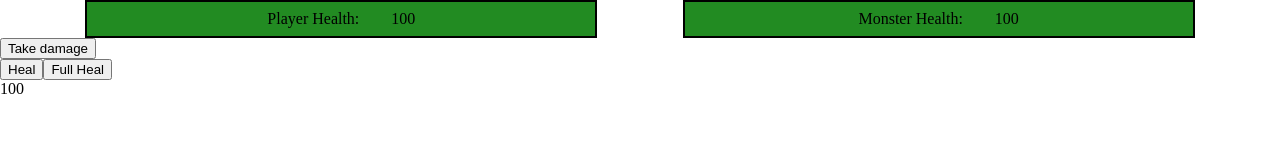
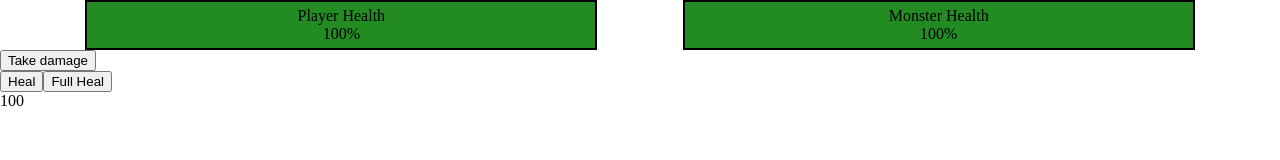
Before and after one commit to RJDulac/RPG-React-Redux, a React app: page / in a window 1280 px wide. Built offline with nearby package versions, Linux system fonts and the light colour scheme.

Commit message:
fixed bar style in css

```diff
--- a/src/components/Hud/Health/HealthBar.css
+++ b/src/components/Hud/Health/HealthBar.css
@@ -1,13 +1,22 @@
 .health-bar {
-  padding: 0.5rem;
+  position: absolute;
+  top: 0;
+  left: 0;
+  background-color: #228b22;
+  height: 100%;
+  z-index: -1;
+}
+.health-bar-container {
+  position: relative;
+  background-color: gray;
+  border: solid black 2px;
+  width: 40%;
+  padding: 0.3rem;
+  display: inline-block;
+  z-index: 1;
+}
+.health-bar-container span {
   display: flex;
   justify-content: center;
   align-items: center;
-  border: solid black 2px;
-  background-color: #228b22;
 }
-.health-bar-container {
-  background-color: gray;
-  width: 40%;
-  display: inline-block;
-}
--- a/src/components/Hud/Health/HealthBar.js
+++ b/src/components/Hud/Health/HealthBar.js
@@ -4,14 +4,13 @@ import "./HealthBar.css";
 const HealthBar = ({ healthAmount, name }) => {
   return (
     <div className="health-bar-container">
+      <span>{name}</span>
+      <span>{healthAmount}%</span>
       <div
         className="health-bar"
         //use conditional logic to change colors to yellow and then red based on % of damage
         style={{ width: healthAmount + "%" }}
-      >
-        <span>{name}</span>
-        {healthAmount}
-      </div>
+      ></div>
     </div>
   );
 };
--- a/src/components/Hud/Hud.css
+++ b/src/components/Hud/Hud.css
@@ -1,6 +1,3 @@
-.health-bars-container span {
-  padding-right: 2rem;
-}
 .health-bars-container {
   display: flex;
   justify-content: space-evenly;
--- a/src/components/Hud/Hud.js
+++ b/src/components/Hud/Hud.js
@@ -9,8 +9,8 @@ const Hud = ({ playerHealthAmount, playerHealth, monsterHealthAmount }) => {
   return (
     <div>
       <div className="health-bars-container">
-        <HealthBar healthAmount={playerHealthAmount} name="Player Health:" />
-        <HealthBar healthAmount={monsterHealthAmount} name="Monster Health:" />
+        <HealthBar healthAmount={playerHealthAmount} name="Player Health" />
+        <HealthBar healthAmount={monsterHealthAmount} name="Monster Health" />
       </div>
     </div>
   );
```
